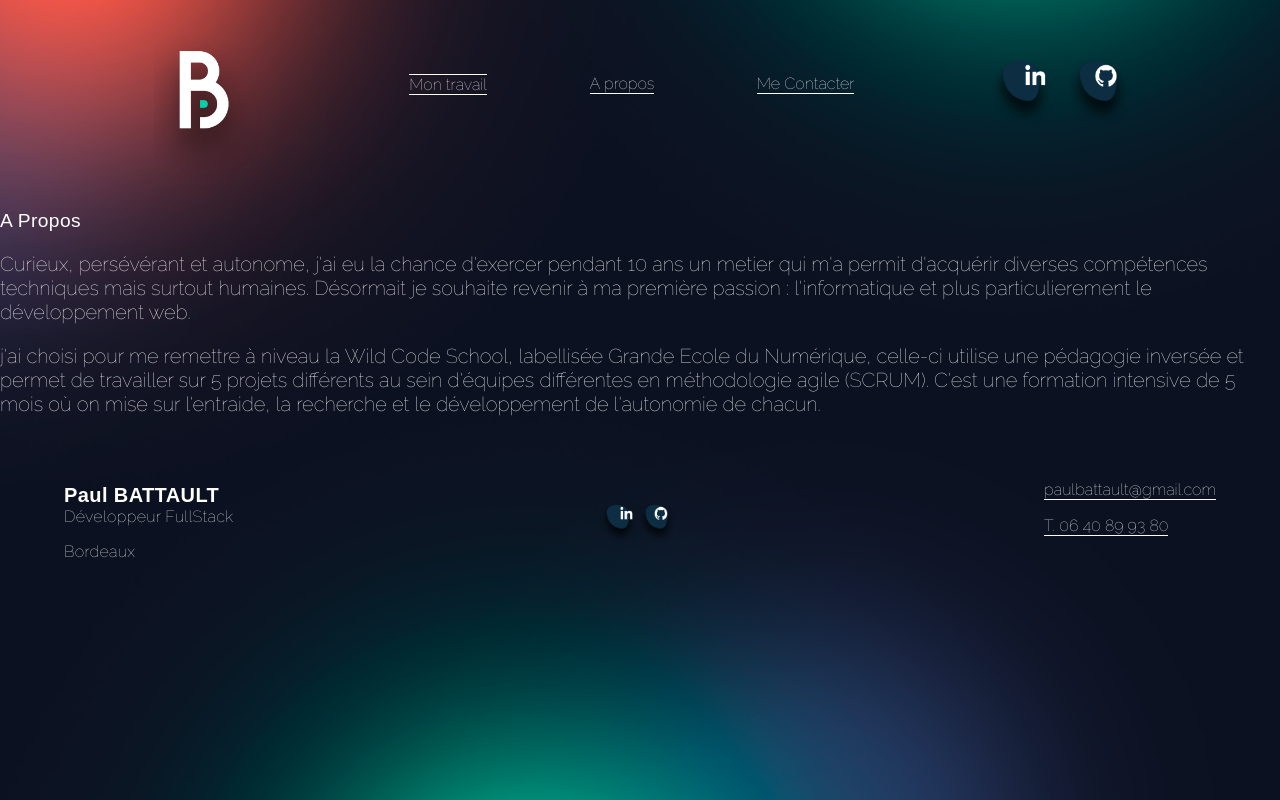
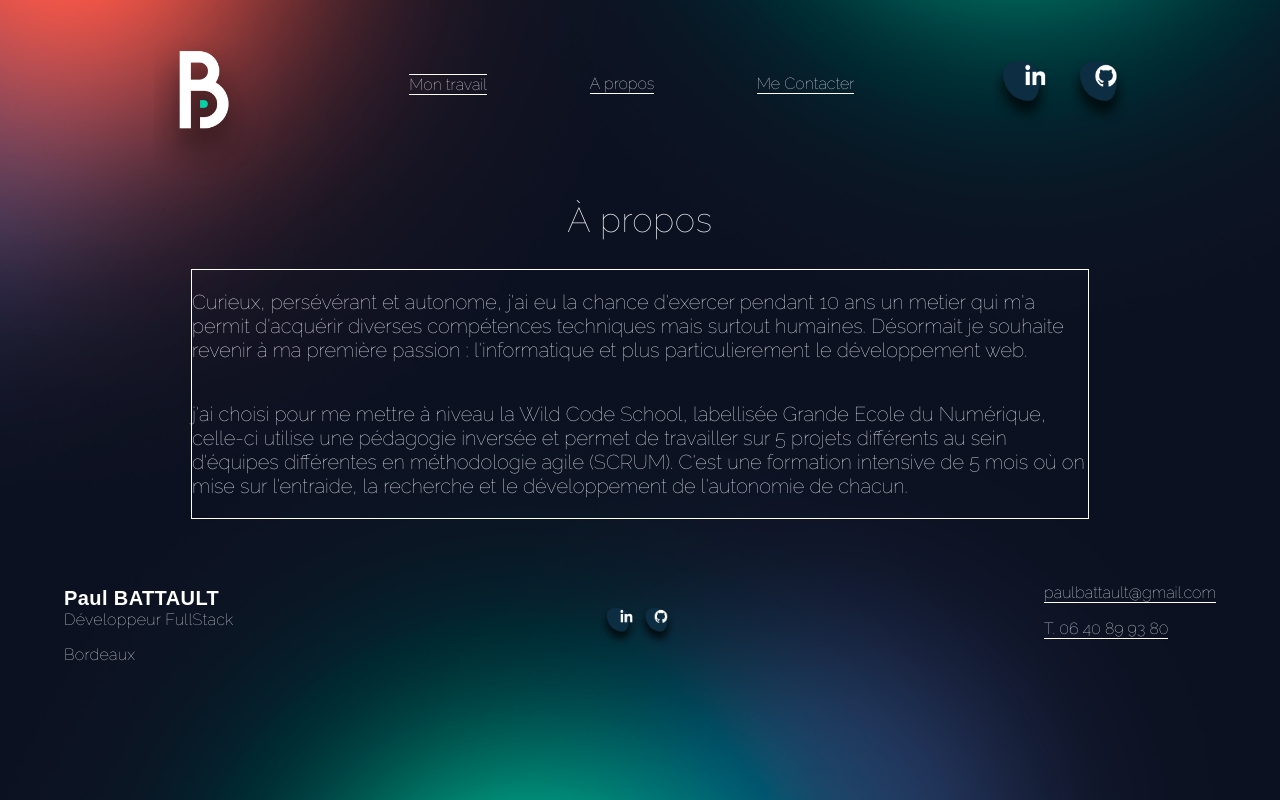
Before and after one commit to BATTAULT-p/PORTFOLIO, a React (Vite) app: page /Apropos in a window 1280 px wide. Built offline with nearby package versions, Linux system fonts and the light colour scheme.

Commit message:
change color background

```diff
--- a/package.json
+++ b/package.json
@@ -10,6 +10,7 @@
     "fix": "prettier --write . && eslint --fix --ext .jsx ."
   },
   "dependencies": {
+    "framer-motion": "^8.0.1",
     "hamburger-react": "^2.5.0",
     "prop-types": "^15.8.1",
     "react": "^18.0.0",
--- a/src/App.css
+++ b/src/App.css
@@ -53,6 +53,7 @@ ul {
 body {
   margin: 0;
   padding: 0;
+  background-color: #00363B;
   background-image: url("./assets/fond-fonce.png");
   background-size: cover;
   background-attachment: fixed;
--- a/src/components/AboutMe.css
+++ b/src/components/AboutMe.css
@@ -0,0 +1,20 @@
+.aboutMe{
+    width: 100vw;
+    display: flex;
+    flex-direction: column;
+    align-items: center;
+
+}
+.aboutMe h2{
+    margin-top:10vh;
+}
+
+.aboutMeText{
+    width: 70%;
+    display: flex;
+    flex-direction: column;
+    align-items: center;
+    justify-content: center;
+    padding: 0;
+    border: 1px solid white;
+}
--- a/src/components/AboutMe.jsx
+++ b/src/components/AboutMe.jsx
@@ -4,21 +4,24 @@ import "./AboutMe.css";
 function AboutMe() {
   return (
     <div className="aboutMe">
-      <h1>A Propos</h1>
+      <h2>À propos</h2>
+      <div className="aboutMeText">
         <p>
-        Curieux, persévérant et autonome, j'ai eu la chance d'exercer pendant 10
-        ans un metier qui m'a permit d'acquérir diverses compétences techniques
-        mais surtout humaines. Désormait je souhaite revenir à ma première
-        passion : l'informatique et plus particulierement le développement web.
+          Curieux, persévérant et autonome, j'ai eu la chance d'exercer pendant
+          10 ans un metier qui m'a permit d'acquérir diverses compétences
+          techniques mais surtout humaines. Désormait je souhaite revenir à ma
+          première passion : l'informatique et plus particulierement le
+          développement web.
         </p>
         <p>
-        j'ai choisi pour me remettre à niveau la Wild Code School, labellisée
+          j'ai choisi pour me mettre à niveau la Wild Code School, labellisée
           Grande Ecole du Numérique, celle-ci utilise une pédagogie inversée et
           permet de travailler sur 5 projets différents au sein d'équipes
-        différentes en méthodologie agile (SCRUM). C'est une formation intensive
-        de 5 mois où on mise sur l'entraide, la recherche et le développement de
-        l'autonomie de chacun.
+          différentes en méthodologie agile (SCRUM). C'est une formation
+          intensive de 5 mois où on mise sur l'entraide, la recherche et le
+          développement de l'autonomie de chacun.
         </p>
+      </div>
     </div>
   );
 }
--- a/src/components/Projet.jsx
+++ b/src/components/Projet.jsx
@@ -1,10 +1,22 @@
-import React from 'react';
-import { useParams } from 'react-router-dom';
-import Projets from '../tools/Projets';
-import './Projet.css';
+import { React } from "react";
+import { useParams, useNavigate } from "react-router-dom";
+import Projets from "../tools/Projets";
+import "./Projet.css";
 
 function Projet() {
   const { id } = useParams();
+
+  const navigate = useNavigate();
+
+  const changeProject = (where, idProject) => {
+    if (idProject === 0 && where === "back") {
+      return;
+    }
+    where === "next"
+      ? navigate(`/MesProjets/${Number(id) + 1}`)
+      : navigate(`/MesProjets/${Number(id) - 1}`);
+  };
+
   return (
     <div className="detailProject">
       <img
@@ -51,6 +63,14 @@ function Projet() {
         <img src={Projets[id].image3} alt={Projets[id].name} />
         <img src={Projets[id].image4} alt={Projets[id].name} />
       </div>
+      <div className="project__next__wrapper">
+        {id > 0 && (
+          <button onClick={() => changeProject("back", id)}>Précédent</button>
+        )}
+        {id < 2 && (
+          <button onClick={() => changeProject("next", id)}>Suivant</button>
+        )}
+      </div>
     </div>
   );
 }
--- a/src/pages/Home.jsx
+++ b/src/pages/Home.jsx
@@ -4,6 +4,7 @@ import photoText from "../assets/txt+photo-ordi.png";
 import photoTextPhone from "../assets/txt+photo-mobile.png";
 
 export default function Home({ largeur }) {
+
   return (
     <div className="homeClass">
       <div>
```
Also changed, not shown: 1 other file (tests, documents, lock files or other folders). Lines whose indentation alone changed are shown as unchanged.
